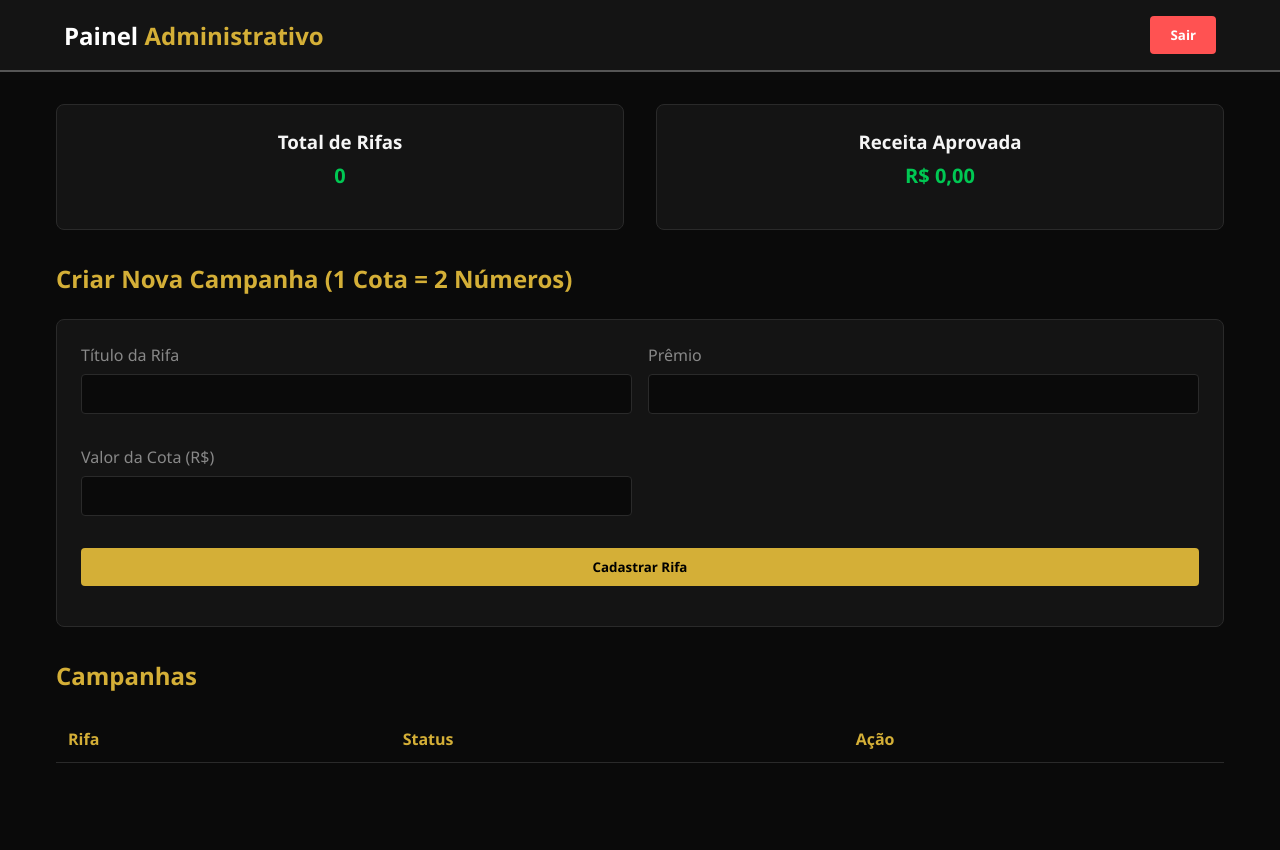
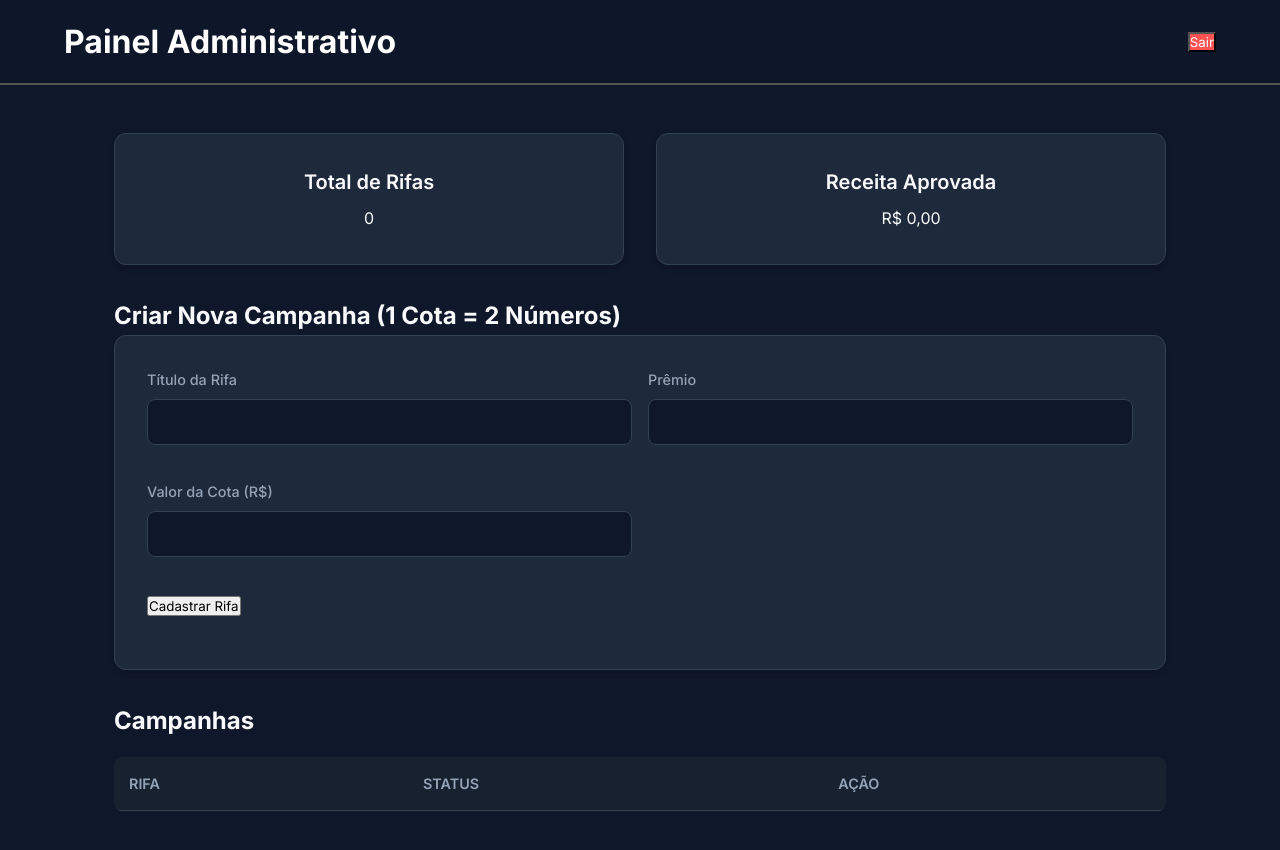
Before and after one commit to p3rtub4d00/BilhetedeOuro, a website: page public/admin/painel.html in a window 1280 px wide. Before the commit the page ends 800 px from the top, so only its background shows below. Drawn offline with Linux system fonts and the light colour scheme; no server answers.

Commit message:
Update style.css

```diff
--- a/public/css/style.css
+++ b/public/css/style.css
@@ -1,64 +1,126 @@
+@import url('https://fonts.googleapis.com/css2?family=Inter:wght@300;400;500;600;700&display=swap');
+
 :root {
-    --bg-dark: #0A0A0A;
-    --bg-card: #141414;
-    --primary: #D4AF37; /* Dourado */
-    --secondary: #00C853; /* Verde PIX */
-    --text-light: #F5F5F5;
-    --text-muted: #888888;
-    --border: #2A2A2A;
+    /* Paleta Premium */
+    --bg-main: #0F172A; /* Azul escuro profundo */
+    --bg-card: #1E293B; /* Azul ardósia para os cards */
+    --gold-light: #FDE68A;
+    --gold-primary: #D97706;
+    --gold-gradient: linear-gradient(135deg, #FBBF24 0%, #D97706 100%);
+    --success: #10B981; /* Verde esmeralda para aprovações */
+    --text-main: #F8FAFC;
+    --text-muted: #94A3B8;
+    --border-color: #334155;
 }
 
-* { margin: 0; padding: 0; box-sizing: border-box; font-family: 'Segoe UI', sans-serif; }
+* { margin: 0; padding: 0; box-sizing: border-box; font-family: 'Inter', sans-serif; }
 
-body { background-color: var(--bg-dark); color: var(--text-light); }
+body { background-color: var(--bg-main); color: var(--text-main); line-height: 1.6; }
 
-header { background-color: var(--bg-card); padding: 1rem 5%; display: flex; justify-content: space-between; align-items: center; border-bottom: 2px solid var(--border); flex-wrap: wrap; gap: 1rem; }
-header h1 { color: var(--primary); font-size: 1.5rem; }
-header nav { display: flex; align-items: center; gap: 15px; flex-wrap: wrap; }
-header nav a { color: var(--text-light); text-decoration: none; font-weight: bold; }
-header nav a:hover { color: var(--primary); }
+/* Cabeçalho Profissional */
+header {
+    background-color: rgba(15, 23, 42, 0.95);
+    padding: 1rem 5%;
+    display: flex;
+    justify-content: space-between;
+    align-items: center;
+    border-bottom: 1px solid var(--border-color);
+    position: sticky;
+    top: 0;
+    z-index: 100;
+    backdrop-filter: blur(10px);
+}
+header .logo { display: flex; align-items: center; gap: 10px; text-decoration: none; }
+header .logo h1 { color: var(--gold-light); font-size: 1.5rem; font-weight: 700; letter-spacing: -0.5px; }
+header nav { display: flex; align-items: center; gap: 20px; flex-wrap: wrap; }
+header nav a { color: var(--text-muted); text-decoration: none; font-weight: 500; transition: color 0.3s; font-size: 0.95rem; }
+header nav a:hover { color: var(--text-main); }
 
-.btn-bingo-nav { background-color: var(--secondary); color: #000; padding: 6px 15px; border-radius: 4px; border: none; font-weight: 800; text-decoration: none; }
-.btn-bingo-nav:hover { background-color: #00E676; color: #000; }
+.btn-bingo-nav { background: var(--border-color); color: var(--text-main); padding: 8px 16px; border-radius: 6px; font-weight: 600; text-decoration: none; transition: 0.3s; border: 1px solid #475569; }
+.btn-bingo-nav:hover { background: #475569; }
 
-.container { max-width: 1200px; margin: 2rem auto; padding: 0 1rem; }
-h2.title { color: var(--primary); margin-bottom: 1.5rem; text-align: center; }
+/* Containers e Títulos */
+.container { max-width: 1100px; margin: 3rem auto; padding: 0 1.5rem; }
+.section-title { text-align: center; margin-bottom: 2.5rem; }
+.section-title h2 { color: var(--text-main); font-size: 2rem; font-weight: 700; margin-bottom: 0.5rem; }
+.section-title p { color: var(--text-muted); font-size: 1rem; }
 
-.grid-rifas { display: grid; grid-template-columns: repeat(auto-fill, minmax(300px, 1fr)); gap: 1.5rem; }
-.card { background: var(--bg-card); border: 1px solid var(--border); border-radius: 8px; padding: 1.5rem; text-align: center; transition: transform 0.2s; }
-.card:hover { transform: translateY(-5px); border-color: var(--primary); }
-.card h3 { color: var(--text-light); margin-bottom: 0.5rem; }
-.card p { color: var(--text-muted); font-size: 0.9rem; margin-bottom: 1rem; }
-.card .price { font-size: 1.25rem; color: var(--secondary); font-weight: bold; margin-bottom: 1rem; display: block; }
-.btn { display: inline-block; background: var(--primary); color: #000; padding: 10px 20px; text-decoration: none; border-radius: 4px; font-weight: bold; cursor: pointer; border: none; width: 100%; text-align: center; }
-.btn:hover { opacity: 0.9; }
+/* Grid de Rifas */
+.grid-rifas { display: grid; grid-template-columns: repeat(auto-fill, minmax(320px, 1fr)); gap: 2rem; }
 
-.numeros-grid { display: grid; grid-template-columns: repeat(auto-fill, minmax(50px, 1fr)); gap: 10px; margin-bottom: 2rem; max-height: 400px; overflow-y: auto; padding: 10px; background: #000; border-radius: 8px; }
-.numero-btn { background: var(--bg-card); color: var(--text-light); border: 1px solid var(--border); padding: 10px; border-radius: 4px; cursor: pointer; font-weight: bold; }
-.numero-btn.livre:hover { background: var(--primary); color: #000; }
-.numero-btn.selecionado { background: var(--primary); color: #000; border-color: var(--primary); }
-.numero-btn.ocupado { background: #333; color: #666; cursor: not-allowed; border-color: #333; }
+/* Cards Premium */
+.card {
+    background: var(--bg-card);
+    border: 1px solid var(--border-color);
+    border-radius: 12px;
+    padding: 2rem;
+    text-align: center;
+    transition: all 0.3s ease;
+    box-shadow: 0 4px 6px -1px rgba(0, 0, 0, 0.1), 0 2px 4px -1px rgba(0, 0, 0, 0.06);
+}
+.card:hover { transform: translateY(-5px); border-color: #64748B; box-shadow: 0 10px 15px -3px rgba(0, 0, 0, 0.2); }
+.card h3 { color: var(--text-main); font-size: 1.25rem; margin-bottom: 0.5rem; font-weight: 600; }
+.card .premio-desc { color: var(--text-muted); font-size: 0.95rem; margin-bottom: 1.5rem; min-height: 45px; }
+.card .price-tag { display: inline-block; background: rgba(245, 158, 11, 0.1); color: var(--gold-light); padding: 5px 15px; border-radius: 20px; font-weight: 700; font-size: 1.1rem; border: 1px solid rgba(245, 158, 11, 0.2); margin-bottom: 1.5rem; }
 
-.form-group { margin-bottom: 1rem; text-align: left; }
-.form-group label { display: block; margin-bottom: 0.5rem; color: var(--text-muted); }
-.form-control { width: 100%; padding: 10px; background: var(--bg-dark); border: 1px solid var(--border); color: white; border-radius: 4px; }
-.form-control:focus { outline: none; border-color: var(--primary); }
+/* Botão Principal Dourado */
+.btn-primary {
+    display: block;
+    width: 100%;
+    background: var(--gold-gradient);
+    color: #000;
+    padding: 14px 20px;
+    text-decoration: none;
+    border-radius: 8px;
+    font-weight: 700;
+    font-size: 1rem;
+    cursor: pointer;
+    border: none;
+    transition: opacity 0.3s, transform 0.2s;
+    box-shadow: 0 4px 14px 0 rgba(245, 158, 11, 0.39);
+}
+.btn-primary:hover { opacity: 0.9; transform: scale(1.02); }
+.btn-primary:disabled { background: var(--border-color); color: var(--text-muted); cursor: not-allowed; box-shadow: none; transform: none; }
 
-.checkout-panel { background: var(--bg-card); padding: 1.5rem; border-radius: 8px; border: 1px solid var(--primary); }
+/* Formulários */
+.form-group { margin-bottom: 1.2rem; text-align: left; }
+.form-group label { display: block; margin-bottom: 0.5rem; color: var(--text-muted); font-size: 0.9rem; font-weight: 500;}
+.form-control {
+    width: 100%;
+    padding: 12px 15px;
+    background: var(--bg-main);
+    border: 1px solid var(--border-color);
+    color: var(--text-main);
+    border-radius: 8px;
+    font-size: 1rem;
+    transition: border-color 0.3s;
+}
+.form-control:focus { outline: none; border-color: var(--gold-primary); box-shadow: 0 0 0 3px rgba(245, 158, 11, 0.1); }
 
-table { width: 100%; border-collapse: collapse; margin-top: 1rem; }
-th, td { padding: 12px; text-align: left; border-bottom: 1px solid var(--border); }
-th { color: var(--primary); }
+/* Seleção de Quantidade */
+.qty-selector { display: flex; align-items: center; justify-content: center; gap: 1.5rem; margin: 2rem 0; background: var(--bg-main); padding: 15px; border-radius: 12px; border: 1px solid var(--border-color); }
+.qty-btn { background: var(--bg-card); color: var(--text-main); border: 1px solid var(--border-color); width: 45px; height: 45px; font-size: 1.5rem; border-radius: 8px; cursor: pointer; display: flex; align-items: center; justify-content: center; transition: 0.2s; }
+.qty-btn:hover { background: var(--border-color); }
+.qty-display { font-size: 2.2rem; font-weight: 700; color: var(--gold-light); width: 60px; text-align: center; }
 
-.alert { padding: 10px; border-radius: 4px; margin-bottom: 1rem; text-align: center; }
-.alert-error { background: #ff525233; color: #ff5252; border: 1px solid #ff5252; }
-.alert-success { background: #00c85333; color: #00c853; border: 1px solid #00c853; }
-/* Estilos para o Seletor de Quantidade */
-.qty-selector { display: flex; align-items: center; justify-content: center; gap: 1rem; margin: 1.5rem 0; background: var(--bg-dark); padding: 10px; border-radius: 8px; border: 1px solid var(--border); }
-.qty-btn { background: var(--bg-card); color: var(--primary); border: 1px solid var(--primary); width: 40px; height: 40px; font-size: 1.5rem; border-radius: 50%; cursor: pointer; display: flex; align-items: center; justify-content: center; font-weight: bold; transition: 0.2s; }
-.qty-btn:hover { background: var(--primary); color: #000; }
-.qty-display { font-size: 2rem; font-weight: bold; color: var(--text-light); width: 50px; text-align: center; }
+/* Box de Informações Extras (Confiança) */
+.info-box { background: rgba(16, 185, 129, 0.05); border: 1px solid rgba(16, 185, 129, 0.2); border-radius: 8px; padding: 15px; margin: 15px 0; display: flex; align-items: center; gap: 15px; text-align: left; }
+.info-box.neutral { background: var(--bg-main); border-color: var(--border-color); }
+.info-icon { font-size: 1.5rem; }
 
-/* Estilo para exibir os números do usuário */
-.meus-numeros-box { display: flex; flex-wrap: wrap; gap: 10px; margin-top: 15px; background: var(--bg-dark); padding: 15px; border-radius: 8px; border: 1px dashed var(--secondary); max-height: 200px; overflow-y: auto;}
-.num-tag { background: var(--primary); color: #000; padding: 5px 10px; border-radius: 4px; font-weight: bold; font-family: monospace; font-size: 1.1rem; }
+/* Exibição dos Números */
+.meus-numeros-box { display: flex; flex-wrap: wrap; gap: 10px; margin-top: 15px; background: var(--bg-main); padding: 20px; border-radius: 8px; border: 1px solid var(--border-color); }
+.num-tag { background: var(--bg-card); color: var(--gold-light); padding: 8px 12px; border-radius: 6px; font-weight: 600; font-family: 'Courier New', monospace; font-size: 1.2rem; border: 1px solid #475569; letter-spacing: 2px;}
+
+/* Tabelas e Alertas */
+table { width: 100%; border-collapse: collapse; margin-top: 1rem; background: var(--bg-card); border-radius: 8px; overflow: hidden; }
+th, td { padding: 15px; text-align: left; border-bottom: 1px solid var(--border-color); }
+th { background: rgba(0,0,0,0.2); color: var(--text-muted); font-weight: 600; font-size: 0.9rem; text-transform: uppercase; }
+
+.alert { padding: 15px; border-radius: 8px; margin-bottom: 1.5rem; text-align: center; font-weight: 500; }
+.alert-error { background: rgba(239, 68, 68, 0.1); color: #FCA5A5; border: 1px solid rgba(239, 68, 68, 0.2); }
+
+/* Rodapé de Confiança */
+footer { text-align: center; padding: 3rem 1rem; margin-top: 4rem; border-top: 1px solid var(--border-color); color: var(--text-muted); font-size: 0.9rem; }
+.trust-badges { display: flex; justify-content: center; gap: 2rem; margin-bottom: 1.5rem; flex-wrap: wrap; }
+.badge { display: flex; align-items: center; gap: 8px; }
```
